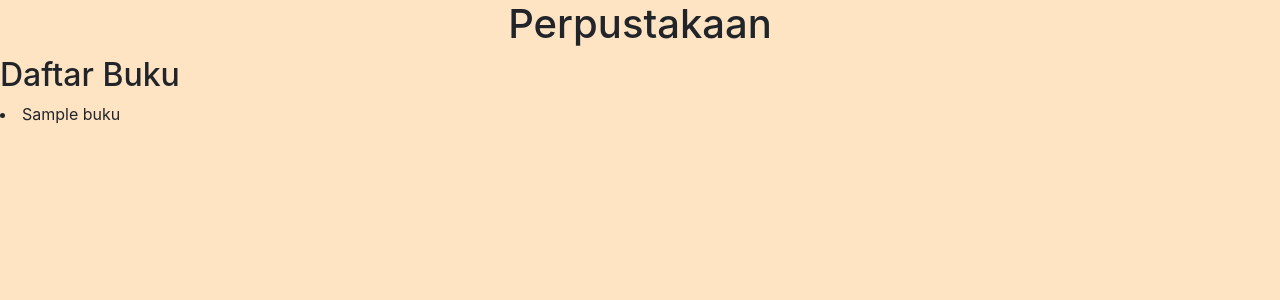
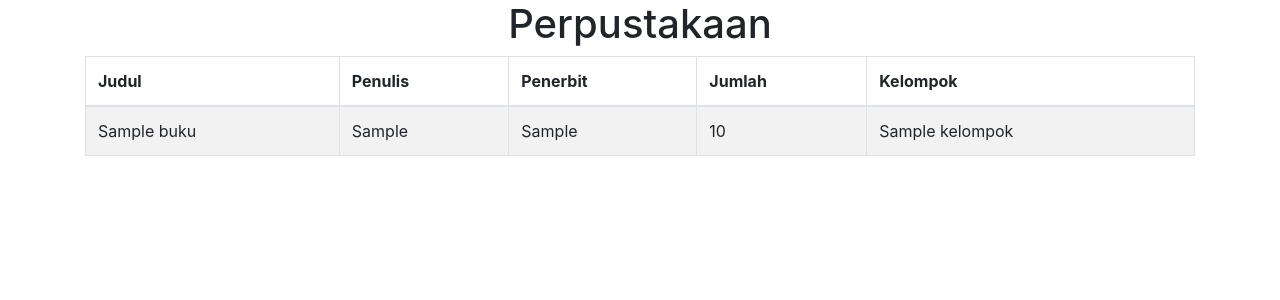
Before and after one commit to trianto180/django-perpustakaan, a Django app: template perpustakaan/templates/buku.html in a window 1280 px wide. Shown: the top 300 px of the page. Run offline with Django 3.2, Linux system fonts and the light colour scheme; the template is opened without the code that fills it: values that come from a table or form of the project are taken from there, others are empty; tables that the repository leaves empty hold one stand-in row (values such as "Sample post"); some libraries are stand-ins or nearby versions.

Commit message:
menampilkan data

```diff
--- a/perpustakaan/templates/buku.html
+++ b/perpustakaan/templates/buku.html
@@ -1,9 +1,30 @@
 {% extends 'base.html' %}
 
 {% block content %}
-    <h2>Daftar Buku</h2>
-
-    {% for buku in books %}
-        <li>{{ buku.judul }}</li>
-    {% endfor %}
+    <div class="container">
+        <div class="row">
+            <div class="col-md-12">
+                <table class="table table-bordered table-striped">
+                    <thead>
+                        <th>Judul</th>
+                        <th>Penulis</th>
+                        <th>Penerbit</th>
+                        <th>Jumlah</th>
+                        <th>Kelompok</th>
+                    </thead>
+                    <tbody>
+                    {% for buku in books %}
+                    <tr>
+                        <td>{{ buku.judul }}</td>
+                        <td>{{ buku.penulis }}</td>
+                        <td>{{ buku.penerbit }}</td>
+                        <td>{{ buku.jumlah }}</td>
+                        <td>{{ buku.kelompok_id }}</td>
+                    </tr>
+                    {% endfor %}
+                    </tbody>
+                </table>
+            </div>
+        </div>
+    </div>
 {% endblock %}
--- a/static/css/style.css
+++ b/static/css/style.css
@@ -1,3 +1,3 @@
 body {
-    background-color: bisque;
+    background-color: #ffffff;
 }
```
Also changed, not shown: perpustakaan/views.py (+6 -1 lines).
